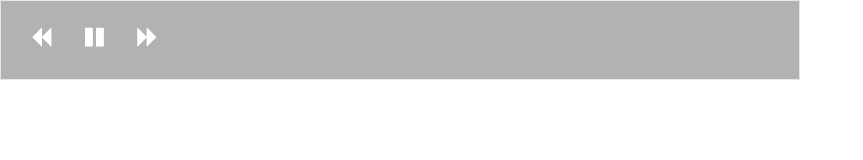
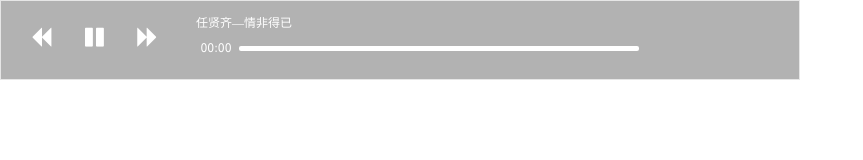
Before and after one commit to xiaochen111/xiaochen111.github.io, a plain HTML site: page blog/index.html in a window 1280 px wide. Both pictures are taken after a click on the icon 93 px from the left and 37 px from the top of the page. Shown: the whole page, without its empty margins (0-863 px from the left). Drawn offline with Linux system fonts and the light colour scheme.

Commit message:
播放 下一曲

```diff
--- a/blog/css/app.less
+++ b/blog/css/app.less
@@ -27,9 +27,27 @@
 	.wh(800px,80px);.border();.boxsize();padding:0 30px;
 	background: url('../images/playerBg.png');
 	.play-control{
-		.wh(165px,100%);line-height: 80px;
+		.wh(165px,80px);line-height: 80px; .fl;
 		i{
 			display: inline-block;.cur;.ft(22px);.mr(30px); color: #fff;
 		}
 	}
+	.baseBarBox{
+		.wh(535px,80px);.fl;.boxsize();padding:10px 0;
+		p.singer{
+			.lh(25px); color: #fff;
+		}
+	}
+	.timeLine{
+		.lh(25px);
+		.start,.end{
+			display: inline-block;width: 40px;.tc(); color: #fff;
+		}
+		.basebar{
+			display: inline-block;.wh(400px,5px);background: #fff;.bor_ra(2px);vertical-align: middle;
+			.progressbar{
+				display: inline-block;.wh(0px,5px);background: red;.bor_ra(2px);vertical-align: top;
+			}
+		}
+	}
 }
--- a/blog/index.html
+++ b/blog/index.html
@@ -31,7 +31,7 @@
 	    </div>
 	</div> -->
     <!-- ./file/dream.mp3 -->
-    <audio   src="./file/dream.mp3" style="display:none">
+    <audio   src="" style="display:none">
         你的浏览器不支持audio标签
     </audio>
 
@@ -39,7 +39,19 @@
         <div class="play-control">
             <i class="fa fa-backward m-play btn1" title="上一曲"></i>
             <i class="fa fa-play m-change btn2" title="播放/暂停" onclick='player.playFn(this)'></i>
-            <i class="fa fa-forward m-next btn3" title="下一曲"></i>
+            <i class="fa fa-forward m-next btn3" title="下一曲" onclick="player.nextSongFn()"></i>
+        </div>
+        <div class="baseBarBox">
+            <p class="singer"></p>
+            <div class="timeLine">
+                <span class="start">00:00</span>
+                <!-- 进度条 -->
+                <span class="basebar">
+                    <span class="progressbar"></span>
+                </span>
+                <!-- 进度条 end -->
+                <span class="end">04:11</span>
+            </div>
         </div>
     </div>
 
@@ -50,34 +62,12 @@
 
     <script src="./js/jquery-1.9.1.min.js"></script>
     <script src="./js/banner.js"></script>
+    <script src="./js/player.js"></script>
     <script>
     	$(function(){
             //banner
     		// $("#slide_5").slide({ trigger: "click", effect: "scrollx", auto: true, seamless: true, duration: 600, easing: "easeOutCirc" });
-
     	})
-
-
-
-        var myAudio = $("audio")[0];
-        var singerInfo = [{
-            singer:'任贤齐',
-            song:'有梦的人'
-        }];
-
-        var player = {
-            play:false, //false 暂停  / true 播放
-            playFn:function(obj){ //播放方法
-                if(!this.play){
-                    myAudio.play();
-                    $(obj).removeClass('fa-play').addClass('fa-pause');
-                }else{
-                    myAudio.pause();
-                    $(obj).removeClass('fa-pause').addClass('fa-play');
-                }
-                this.play = !this.play;
-            }
-        }
     </script>
 </body>
 </html>
--- /dev/null
+++ b/blog/js/player.js
@@ -0,0 +1,80 @@
+var myAudio = $("audio")[0];
+
+
+var player = {
+    play:false, //false 暂停  / true 播放
+    num:0,// 第几首歌曲
+    flagProgress:'',//进度标记
+    flagTime:'',//时间标记
+    singerInfo:[{singer:'任贤齐',song:'情非得已',src:'./file/feeForced.mp3'},{singer:'任贤齐',song:'有梦的人',src:'./file/dream.mp3'}],//歌名 歌手信息
+    initSingerInfo:function(){ //初始化歌名 歌手信息
+        var num = this.num;
+        console.log(num)
+        $('audio').attr('src',this.singerInfo[num].src);
+        var htmlStr = this.singerInfo[num].singer+"—"+this.singerInfo[num].song
+        $('.singer').html(htmlStr);
+    },
+    playFn:function(obj){ //播放方法
+        if(!this.play){
+            myAudio.play();
+            this.basebarFn();
+            $(obj).removeClass('fa-play').addClass('fa-pause');
+        }else{
+            myAudio.pause();
+            clearInterval(this.flagProgress);
+            clearInterval(this.flagTime)
+            $(obj).removeClass('fa-pause').addClass('fa-play');
+        }
+        this.play = !this.play;
+    },
+    progressFn:function(){
+        var length = myAudio.currentTime/myAudio.duration;
+        $('.progressbar').css('width',length*100+"%");
+        if(myAudio.currentTime == myAudio.duration){
+            player.nextSongFn();
+        }
+    },
+    nextSongFn:function(){
+        this.num++;
+        if(this.num==this.singerInfo.length){
+            this.num = 0;
+        }
+        this.initSingerInfo();
+        myAudio.play();
+        var basebarfn = this.basebarFn;
+        setTimeout(basebarfn,100)
+        // this.basebarFn();
+    },
+    basebarFn:function(){
+        var end = parseInt(myAudio.duration);
+        var endFormate = player.formate(end)
+        $('.end').html(endFormate);
+        this.flagProgress = setInterval(this.progressFn,500);//进度条
+        this.flagTime = setInterval(this.timeFn,1000)
+    },
+    timeFn:function(){
+        var start = parseInt(myAudio.currentTime);
+        var startFormate = player.formate(start);
+        $('.start').html(startFormate)
+    },
+    formate:function(num){ //时间格式化
+        var str = '';
+        if(num<10){
+            str = '00:0'+num;
+        }else if(num>=10&&num<60){
+            str = '00:'+num;
+        }else if(num>=60){
+            var s = num%60;
+            var m = Math.floor(num/60);
+            if(s<10){
+                str = '0'+m+':0'+s;
+            }else{
+                str = '0'+m+':'+s;
+            }
+        }
+        return str
+    }
+}
+
+
+player.initSingerInfo();
```
Also changed, not shown: blog/css/app.css.
